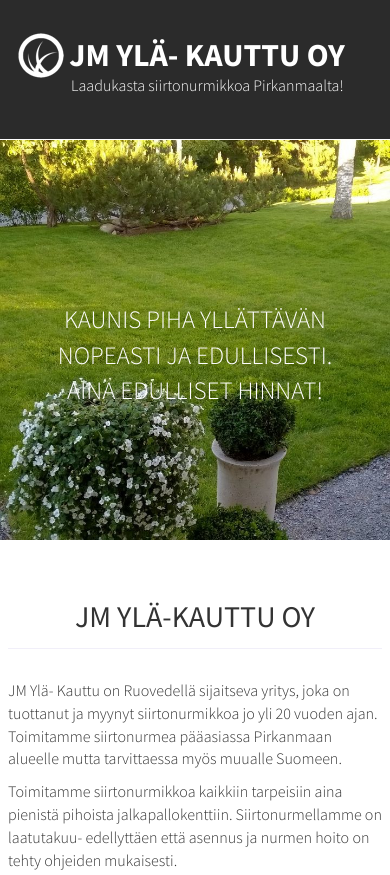
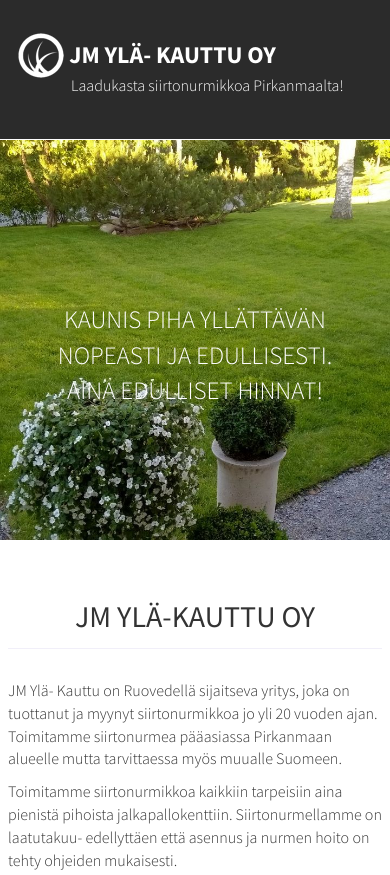
Before and after one commit to jmylakauttu/jmylakauttu, a website: page index.html in a window 390 px wide. Shown: the top 875 px of the page. Drawn offline with Linux system fonts and the light colour scheme.

Commit message:
compiled sass

```diff
--- a/css/style.css
+++ b/css/style.css
@@ -24,7 +24,7 @@
       margin-right: 0.5em; }
       @media  (max-width: 500px) {
         header .header-content h1 {
-          font-size: 2em; } }
+          font-size: 1.5em; } }
     header .header-content p {
       margin-left: 55px;
       margin-top: -5px; }
```
